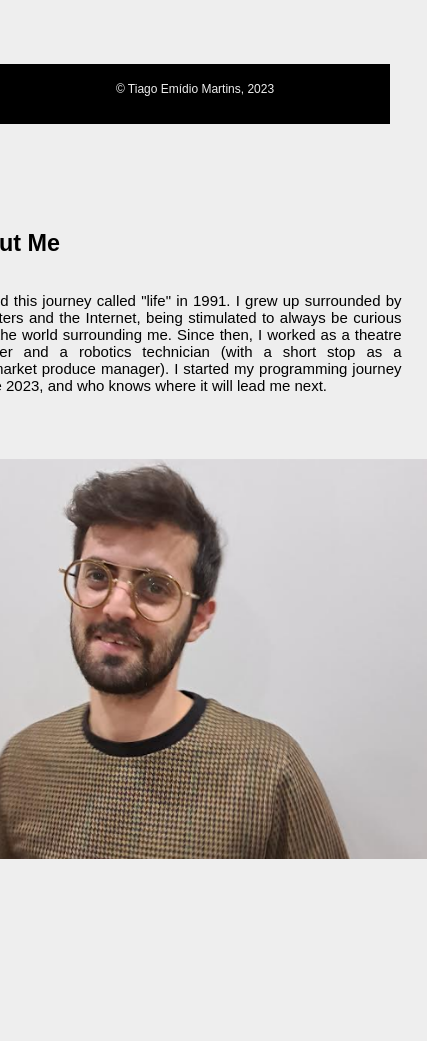
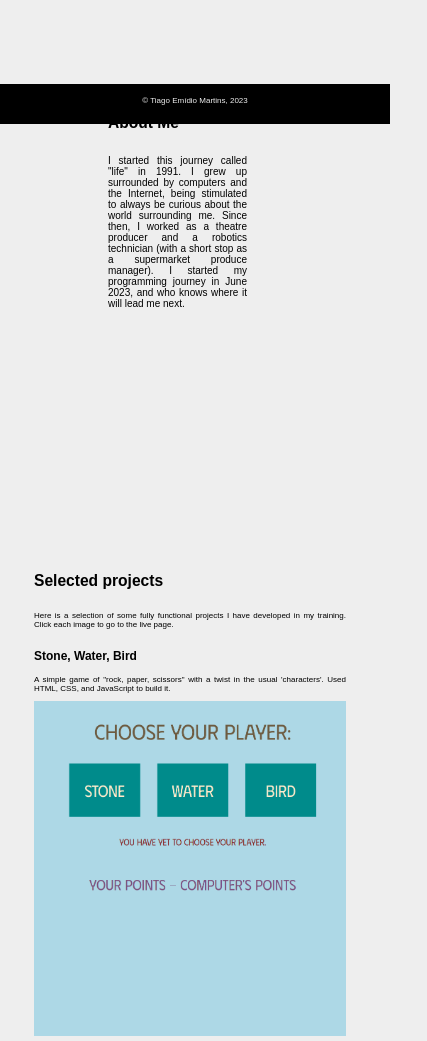
Before and after one commit to tiagoaesmartins/portfolio, a website: page index.html in a window 390 px wide. Shown: the part 720-1761 px from the top of the page, 427 px wide, since content can reach past the window. Drawn offline with Linux system fonts and the light colour scheme; a web font is replaced by a local one.

Commit message:
Corrected mobile display. Hopefully.

```diff
--- a/index.html
+++ b/index.html
@@ -36,13 +36,13 @@
             <h3 id="to-scroll">Scroll down, or use the navigation bar.</h3>
         </section>
         <section id="about-me">
-                <article  id="structure">
+                <div  id="structure">
                     <div class="text">
                         <h2>About Me</h2>
                         <p>I started this journey called "life" in 1991. I grew up surrounded by computers and the Internet, being stimulated to always be curious about the world surrounding me. Since then, I worked as a theatre producer and a robotics technician (with a short stop as a supermarket produce manager). I started my programming journey in June 2023, and who knows where it will lead me next.</p>
                     </div>
-                    <img src="./images/me.png" alt="me looking a bit drunk, but wasn't">
-                </article>
+                    <img id="structure-img" src="./images/me.png" alt="me looking a bit drunk, but wasn't">
+                </div>
         </section>
         <section id="projects">
             <div id="proj-structure">
--- a/styles.css
+++ b/styles.css
@@ -308,7 +308,7 @@ footer p {
         z-index: 1;
       }
 
-      .dropdown-content a {
+    .dropdown-content a {
         color: rgb(238, 238, 238);
         padding: 12px 16px;
         display: block;
@@ -322,20 +322,19 @@ footer p {
         margin-bottom: 250px;
     }
 
+
+
     #structure {
         flex-direction: column;
-        max-width: 500px;
         justify-content: center;
         align-items: flex-start;
-        margin-left: 50px;
-        margin-right: 50px;
+        max-width: 1200px;
     }
 
-    #structure img {
+    #structure-img {
         max-width: 600px;
         margin-top: 50px;
         max-height: 400px;
-        overflow: hidden;
     }
 
     #projects {
@@ -349,5 +348,18 @@ footer p {
     #main-contact {
         margin-bottom: 250px;
         margin-right: 60px;
+        margin-left: 50px;
     }
   }
+
+  @media only screen and (max-width: 400px) {
+
+    * {
+        font-size: 8px;
+    }
+
+    #structure-img {
+        display: none;
+    }
+
+  }
```
